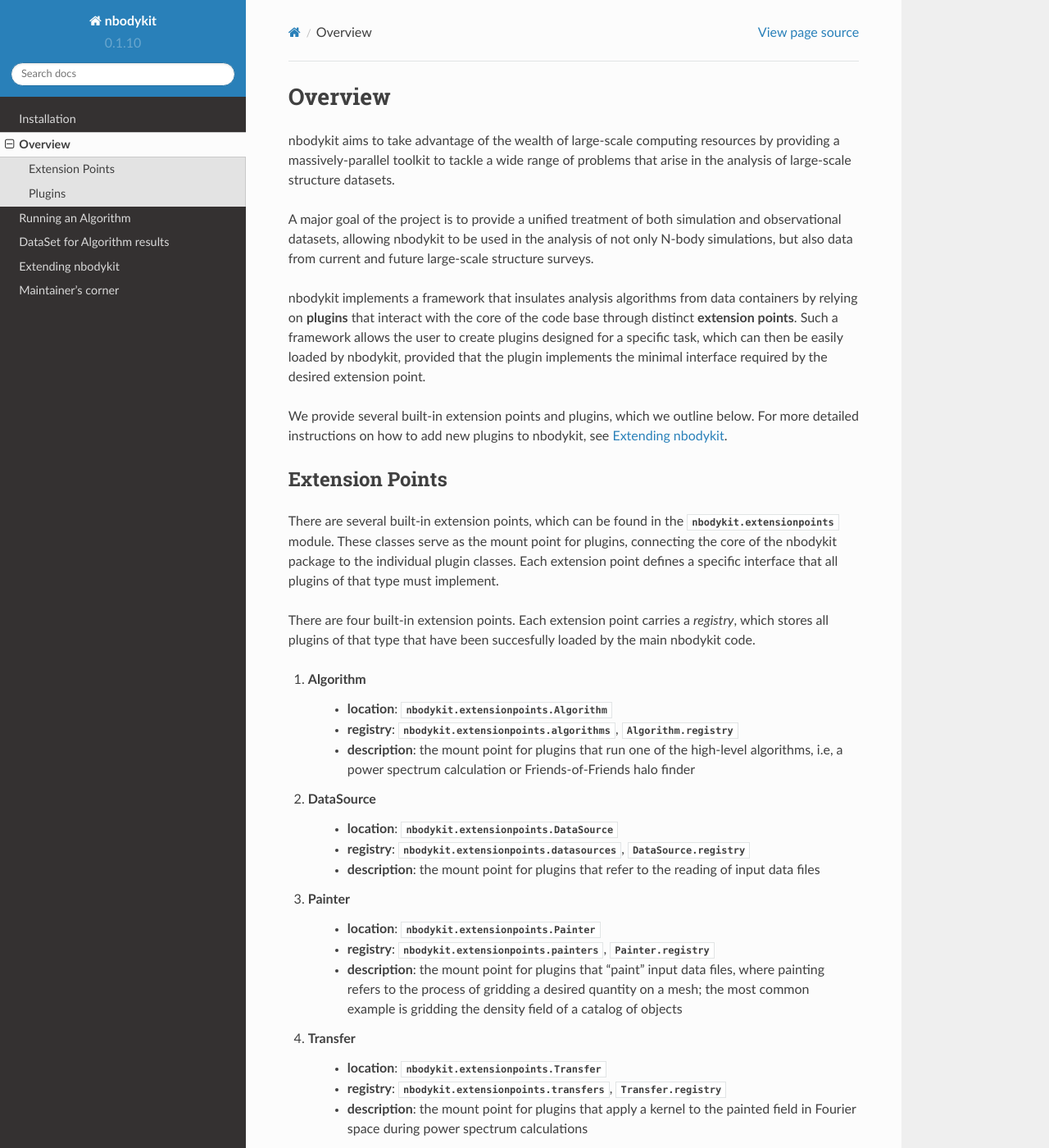
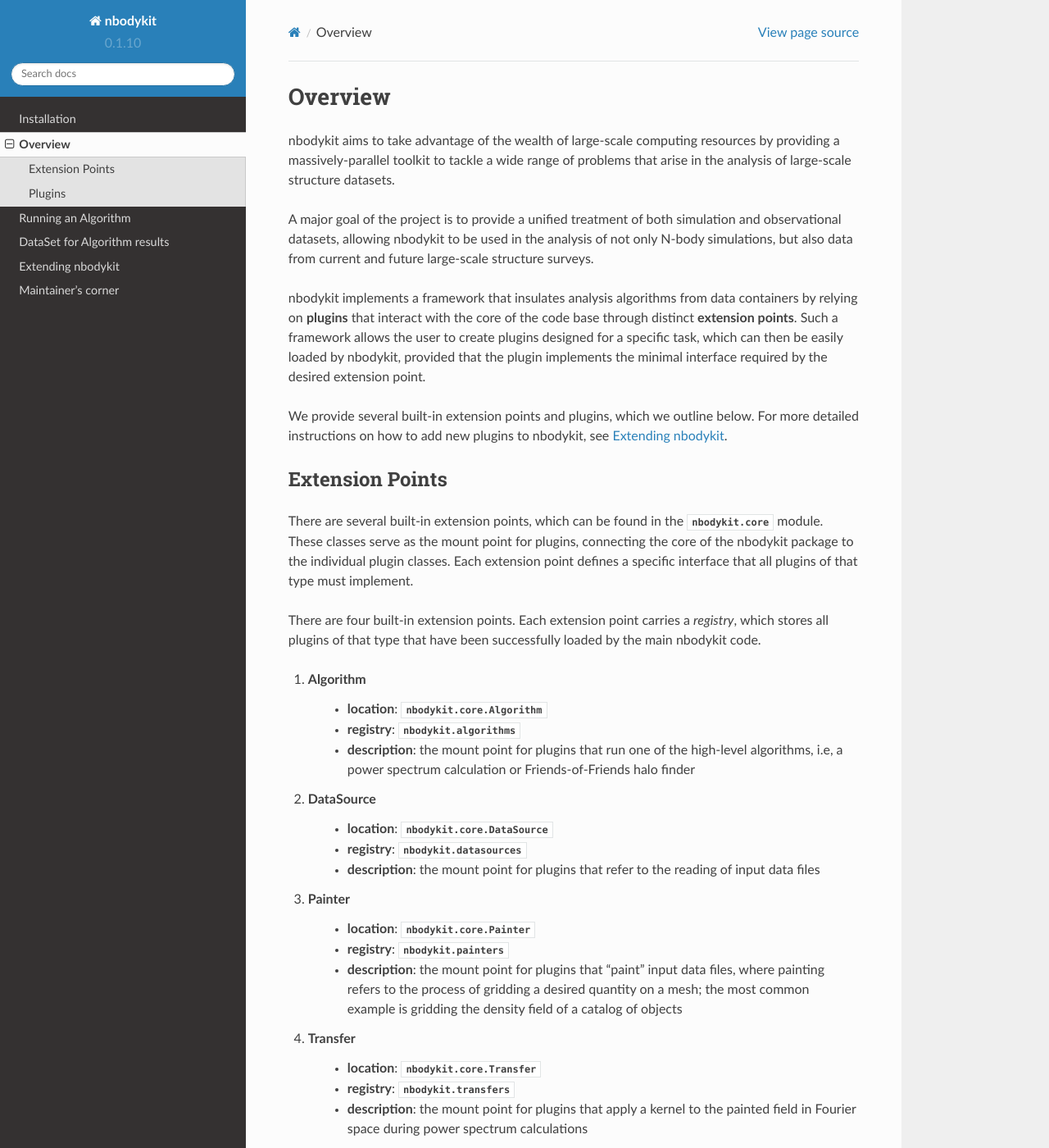
Before and after one commit to bccp/nbodykit, a Sphinx documentation site: the page built from docs/overview.rst, in a window 1280 px wide and 1400 px high. Shown: the whole window at 82% size. Built offline with Sphinx 7.4.7 and the Read the Docs theme 2.0.0, drawn with Linux system fonts in a browser that asks for light colours; pages that are not in the unit, such as notebooks, are missing from menus.

Commit message:
fix broken paths and update docs to reflect latest version

```diff
--- a/docs/dataset.rst
+++ b/docs/dataset.rst
@@ -12,16 +12,16 @@ function or power spectrum results (in 1D or 2D).
 
 For algorithms that compute power spectra, we have:
 
-* :class:`FFTPower <nbodykit.plugins.algorithms.PeriodicBox.FFTPowerAlgorithm>`
+* :class:`FFTPower <nbodykit.core.algorithms.PeriodicBox.FFTPowerAlgorithm>`
     - computes: :math:`P(k, \mu)` or :math:`P(k)`
     - results class: :class:`nbodykit.dataset.Power2dDataSet` or :class:`nbodykit.dataset.Power1dDataSet`
-* :class:`BianchiFFTPower <nbodykit.plugins.algorithms.BianchiFFTPower.BianchiFFTPowerAlgorithm>`
+* :class:`BianchiFFTPower <nbodykit.core.algorithms.BianchiFFTPower.BianchiFFTPowerAlgorithm>`
     - computes: :math:`P(k)`
     - results class: :class:`nbodykit.dataset.Power1dDataSet`
 
 And for algorithms computing correlation functions:
 
-* :class:`FFTCorrelation <nbodykit.plugins.algorithms.PeriodicBox.FFTCorrelationAlgorithm>`, :class:`PairCountCorrelation <nbodykit.plugins.algorithms.PairCountCorrelation.PairCountCorrelationAlgorithm>`
+* :class:`FFTCorrelation <nbodykit.core.algorithms.PeriodicBox.FFTCorrelationAlgorithm>`, :class:`PairCountCorrelation <nbodykit.core.algorithms.PairCountCorrelation.PairCountCorrelationAlgorithm>`
     - computes: :math:`\xi(k, \mu)` or :math:`\xi(k)`
     - results class: :class:`nbodykit.dataset.Corr2dDataSet` or :class:`nbodykit.dataset.Corr1dDataSet`
 
--- a/docs/environment.yml
+++ b/docs/environment.yml
@@ -32,3 +32,4 @@ dependencies:
 - sphinx_rtd_theme
 - numpydoc
 - sphinx
+- pytest_pipeline
--- a/docs/generate_plugins_list.py
+++ b/docs/generate_plugins_list.py
@@ -1,18 +1,17 @@
 from __future__ import print_function
 import os
 import sys
-from nbodykit import extensionpoints
+from nbodykit import plugin_manager
 
 dirname = 'plugins-list'
 if not os.path.exists(dirname):
     os.makedirs(dirname)
 
-valid = ['Algorithm', 'DataSource', 'Painter', 'Transfer']
-for expoint_str in valid:
+for expoint_str in plugin_manager.supported_types:
 
-    expoint = extensionpoints.extensionpoints[expoint_str]
+    expoint = plugin_manager.supported_types[expoint_str]
     name = expoint.__name__
-    registry = vars(expoint.registry)
+    registry = plugin_manager[expoint_str]
 
     filename = os.path.join(dirname, name+'.rst')
     print("making %s..." %filename)
--- a/docs/overview.rst
+++ b/docs/overview.rst
@@ -28,37 +28,37 @@ Extension Points
 ----------------
 
 There are several built-in extension points, which can be found
-in the :mod:`nbodykit.extensionpoints` module. These classes serve as
+in the :mod:`nbodykit.core` module. These classes serve as
 the mount point for plugins, connecting the core of the nbodykit
 package to the individual plugin classes. Each extension point defines
 a specific interface that all plugins of that type must implement.
 
 There are four built-in extension points. Each extension point carries a
-`registry`, which stores all plugins of that type that have been succesfully
+`registry`, which stores all plugins of that type that have been successfully
 loaded by the main nbodykit code.
 
 1. **Algorithm**
 
-    - **location**: :class:`nbodykit.extensionpoints.Algorithm`
-    - **registry**: :data:`nbodykit.extensionpoints.algorithms`, :attr:`Algorithm.registry <nbodykit.extensionpoints.Algorithm.registry>`
+    - **location**: :class:`nbodykit.core.Algorithm`
+    - **registry**: :data:`nbodykit.algorithms`
     - **description**: the mount point for plugins that run one of the high-level algorithms, i.e, a power spectrum calculation or Friends-of-Friends halo finder
 
 2. **DataSource**
 
-    - **location**: :class:`nbodykit.extensionpoints.DataSource`
-    - **registry**: :data:`nbodykit.extensionpoints.datasources`, :attr:`DataSource.registry <nbodykit.extensionpoints.DataSource.registry>`
+    - **location**: :class:`nbodykit.core.DataSource`
+    - **registry**: :data:`nbodykit.datasources`
     - **description**: the mount point for plugins that refer to the reading of input data files
 
 3. **Painter**
 
-    - **location**: :class:`nbodykit.extensionpoints.Painter`
-    - **registry**: :data:`nbodykit.extensionpoints.painters`, :attr:`Painter.registry <nbodykit.extensionpoints.Painter.registry>`
+    - **location**: :class:`nbodykit.core.Painter`
+    - **registry**: :data:`nbodykit.painters`
     - **description**: the mount point for plugins that "paint" input data files, where painting refers to the process of gridding a desired quantity on a mesh; the most common example is gridding the density field of a catalog of objects
 
 4. **Transfer**
 
-    - **location**: :class:`nbodykit.extensionpoints.Transfer`
-    - **registry**: :data:`nbodykit.extensionpoints.transfers`, :attr:`Transfer.registry <nbodykit.extensionpoints.Transfer.registry>`
+    - **location**: :class:`nbodykit.core.Transfer`
+    - **registry**: :data:`nbodykit.transfers`
     - **description**: the mount point for plugins that apply a kernel to the painted field in Fourier space during power spectrum calculations
 
 Plugins
```
Also changed, not shown: docs/extending.rst (+15 -15 lines), docs/running.rst (+9 -9 lines), 1 other file.
